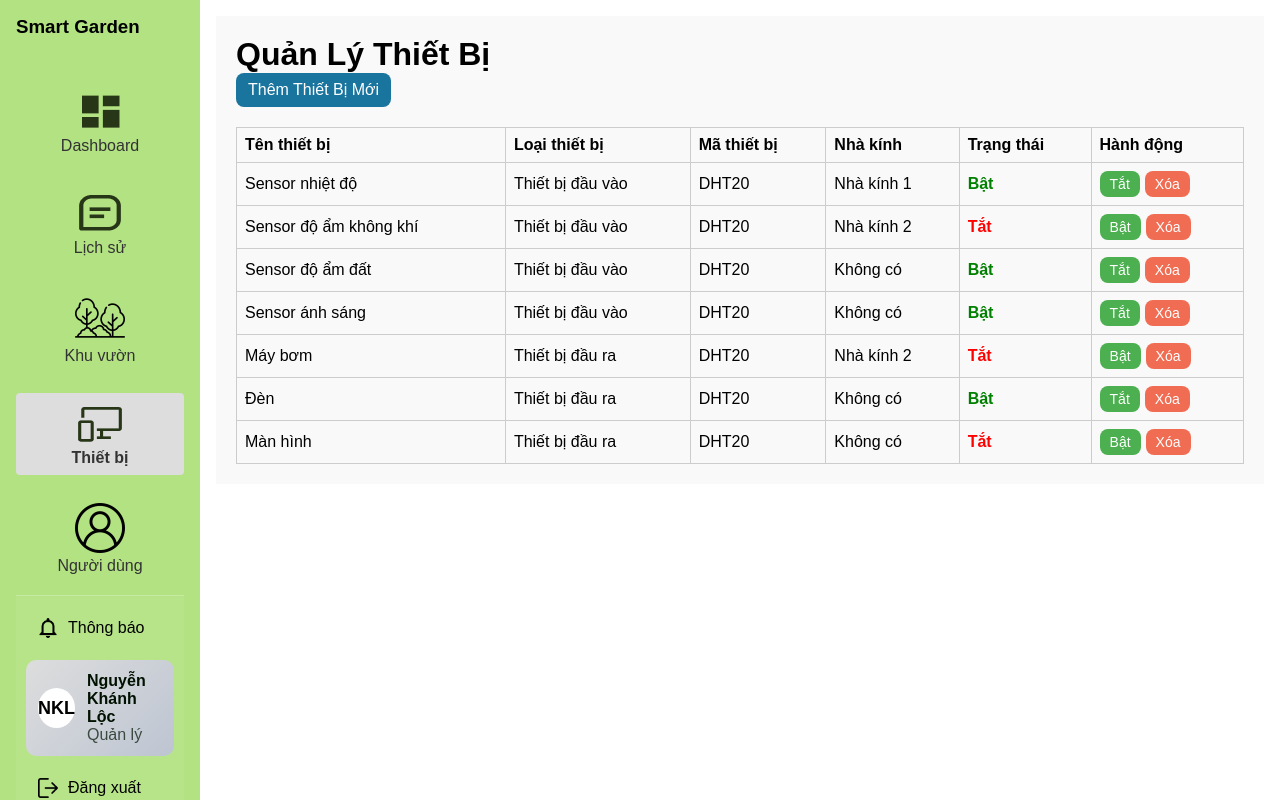
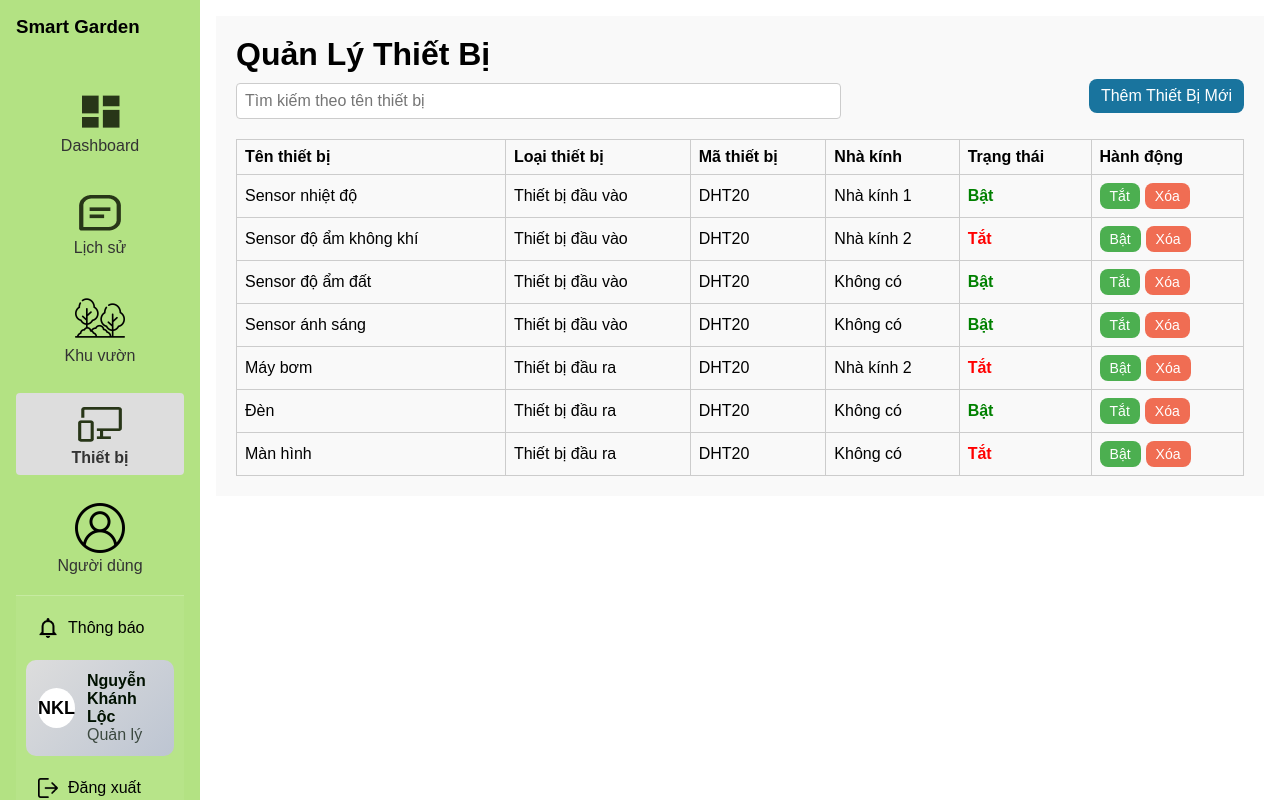
Before and after one commit to Alcization/Do_an_da_nganh, a React (Vite) app: page /user/devices in a window 1280 px wide. Built offline with nearby package versions, Linux system fonts and the light colour scheme.

Commit message:
Add seach button

```diff
--- a/src/pages/user/devices/devices.jsx
+++ b/src/pages/user/devices/devices.jsx
@@ -1,105 +1,3 @@
-// import React, { useState } from 'react';
-// import styles from './devices.module.css';
-
-// const initialDevices = [
-//   { id: 1, name: 'Sensor nhiệt độ', type: 'Thiết bị đầu vào', code: 'DHT20', greenhouse: 'Nhà kính 1', status: 'on' },
-//   { id: 2, name: 'Sensor độ ẩm không khí', type: 'Thiết bị đầu vào', code: 'DHT20', greenhouse: 'Nhà kính 2', status: 'off' },
-//   { id: 3, name: 'Sensor độ ẩm đất', type: 'Thiết bị đầu vào', code: 'DHT20', greenhouse: 'Không có', status: 'on' },
-//   { id: 4, name: 'Sensor ánh sáng', type: 'Thiết bị đầu vào', code: 'DHT20', greenhouse: 'Nhà kính 1', status: 'on' },
-//   { id: 5, name: 'Máy bơm', type: 'Thiết bị đầu ra', code: 'DHT20', greenhouse: 'Nhà kính 2', status: 'off' },
-//   { id: 6, name: 'Đèn', type: 'Thiết bị đầu ra', code: 'DHT20', greenhouse: 'Không có', status: 'on' },
-//   { id: 7, name: 'Màn hình', type: 'Thiết bị đầu ra', code: 'DHT20', greenhouse: 'Nhà kính 1', status: 'off' }
-// ];
-
-// function Devices() {
-//   const [devices, setDevices] = useState(initialDevices);
-//   const [addingNew, setAddingNew] = useState(false);
-//   const [newDeviceData, setNewDeviceData] = useState({
-//     name: '',
-//     type: 'Thiết bị đầu vào',
-//     code: 'DHT20',
-//     greenhouse: 'Không có',
-//     status: 'on'
-//   });
-
-//   // Toggle trạng thái thiết bị
-//   const handleToggleStatus = (id) => {
-//     setDevices((prev) =>
-//       prev.map((device) =>
-//         device.id === id ? { ...device, status: device.status === 'on' ? 'off' : 'on' } : device
-//       )
-//     );
-//   };
-
-//   // Xử lý thay đổi input trong modal thêm thiết bị mới
-//   const handleNewDeviceChange = (e) => {
-//     const { name, value } = e.target;
-//     setNewDeviceData((prev) => ({ ...prev, [name]: value }));
-//   };
-
-//   // Lưu thiết bị mới vào danh sách
-//   const handleSaveNewDevice = () => {
-//     const newDevice = {
-//       ...newDeviceData,
-//       id: Date.now()
-//     };
-//     setDevices((prev) => [...prev, newDevice]);
-//     setNewDeviceData({
-//       name: '',
-//       type: 'Thiết bị đầu vào',
-//       code: 'DHT20',
-//       greenhouse: 'Không có',
-//       status: 'on'
-//     });
-//     setAddingNew(false);
-//   };
-
-//   return (
-//     <div className={styles.container}>
-//       <h1>Quản Lý Thiết Bị</h1>
-//       <button className={styles.addButton} onClick={() => setAddingNew(true)}>
-//         Thêm Thiết Bị Mới
-//       </button>
-
-//       <table className={styles.deviceTable}>
-//         <thead>
-//           <tr>
-//             <th>Tên thiết bị</th>
-//             <th>Loại thiết bị</th>
-//             <th>Mã thiết bị</th>
-//             <th>Nhà kính</th>
-//             <th>Trạng thái</th>
-//             <th>Hành động</th>
-//           </tr>
-//         </thead>
-//         <tbody>
-//           {devices.map((device) => (
-//             <tr key={device.id}>
-//               <td>{device.name}</td>
-//               <td>{device.type}</td>
-//               <td>{device.code}</td>
-//               <td>{device.greenhouse}</td>
-//               <td className={device.status === 'on' ? styles.statusOn : styles.statusOff}>
-//                 {device.status === 'on' ? 'Bật' : 'Tắt'}
-//               </td>
-//               <td>
-//                 <button className={styles.toggleButton} onClick={() => handleToggleStatus(device.id)}>
-//                   {device.status === 'on' ? 'Tắt' : 'Bật'}
-//                 </button>
-//               </td>
-//             </tr>
-//           ))}
-//         </tbody>
-//       </table>
-
-
-//     </div>
-//   );
-// }
-
-// export default Devices;
-
-
 import React, { useState } from 'react';
 import styles from './devices.module.css';
 
@@ -115,6 +13,7 @@ const initialDevices = [
 
 function Devices() {
   const [devices, setDevices] = useState(initialDevices);
+  const [searchQuery, setSearchQuery] = useState('');
   const [addingNew, setAddingNew] = useState(false);
   const [deletingDevice, setDeletingDevice] = useState(null);
   const [newDeviceData, setNewDeviceData] = useState({
@@ -172,12 +71,27 @@ function Devices() {
     setDeletingDevice(null);
   };
 
+  // Lọc danh sách thiết bị theo tên
+  const filteredDevices = devices.filter((device) =>
+    device.name.toLowerCase().includes(searchQuery.toLowerCase())
+  );
+
   return (
     <div className={styles.container}>
       <h1>Quản Lý Thiết Bị</h1>
-      <button className={styles.addButton} onClick={() => setAddingNew(true)}>
-        Thêm Thiết Bị Mới
-      </button>
+      <div className={styles.controls}>
+        <input
+          type="text"
+          placeholder="Tìm kiếm theo tên thiết bị"
+          className={styles.searchInput}
+          value={searchQuery}
+          onChange={(e) => setSearchQuery(e.target.value)}
+        />
+        <button className={styles.addButton} onClick={() => setAddingNew(true)}>
+          Thêm Thiết Bị Mới
+        </button>
+      </div>
+
 
       <table className={styles.deviceTable}>
         <thead>
@@ -191,7 +105,7 @@ function Devices() {
           </tr>
         </thead>
         <tbody>
-          {devices.map((device) => (
+          {filteredDevices.map((device) => (
             <tr key={device.id}>
               <td>{device.name}</td>
               <td>{device.type}</td>
--- a/src/pages/user/devices/devices.module.css
+++ b/src/pages/user/devices/devices.module.css
@@ -3,6 +3,22 @@
   padding: 20px;
   background-color: #f9f9f9;
   box-sizing: border-box;
+}
+
+.controls {
+  display: flex;
+  justify-content: space-between;
+  align-items: center;
+  margin-bottom: 20px;
+}
+
+.searchInput {
+  padding: 8px;
+  margin-top: 10px;
+  font-size: 16px;
+  width: 60%;
+  border: 1px solid #ccc;
+  border-radius: 4px;
 }
 
 .addButton {
--- a/src/pages/user/setting/setting.jsx
+++ b/src/pages/user/setting/setting.jsx
@@ -11,6 +11,7 @@ function Setting() {
   const [users, setUsers] = useState(initialUsers);
   const [addingNew, setAddingNew] = useState(false);
   const [deletingUser, setDeletingUser] = useState(null);
+  const [searchQuery, setSearchQuery] = useState('');
   const [newUserData, setNewUserData] = useState({
     name: '',
     role: 'Công nhân',
@@ -47,12 +48,26 @@ function Setting() {
     setDeletingUser(null);
   };
 
+  // Lọc người dùng theo tên (không phân biệt hoa thường)
+  const filteredUsers = users.filter((user) =>
+    user.name.toLowerCase().includes(searchQuery.toLowerCase())
+  );
+
   return (
     <div className={styles.container}>
       <h1>Quản Lý Người Dùng</h1>
-      <button className={styles.addButton} onClick={() => setAddingNew(true)}>
-        Thêm Người Dùng
-      </button>
+      <div className={styles.controls}>
+        <input
+          type="text"
+          placeholder="Tìm kiếm theo tên"
+          className={styles.searchInput}
+          value={searchQuery}
+          onChange={(e) => setSearchQuery(e.target.value)}
+        />
+        <button className={styles.addButton} onClick={() => setAddingNew(true)}>
+          Thêm Người Dùng
+        </button>
+      </div>
 
       <table className={styles.userTable}>
         <thead>
@@ -66,7 +81,7 @@ function Setting() {
           </tr>
         </thead>
         <tbody>
-          {users.map((user) => (
+          {filteredUsers.map((user) => (
             <tr key={user.id}>
               <td>{user.name}</td>
               <td>{user.role}</td>
--- a/src/pages/user/setting/setting.module.css
+++ b/src/pages/user/setting/setting.module.css
@@ -3,6 +3,22 @@
   padding: 20px;
   background-color: #f9f9f9;
   box-sizing: border-box;
+}
+
+.controls {
+  display: flex;
+  justify-content: space-between;
+  align-items: center;
+  margin-bottom: 20px;
+}
+
+.searchInput {
+  padding: 8px;
+  margin-top: 10px;
+  font-size: 16px;
+  width: 60%;
+  border: 1px solid #ccc;
+  border-radius: 4px;
 }
 
 .addButton {
```
Also changed, not shown: src/pages/user/devices/input/input.jsx (deleted, +0 -11 lines), src/pages/user/devices/output/output.jsx (deleted, +0 -11 lines), src/pages/user/devices/input/input.css (deleted), src/pages/user/devices/output/output.css (deleted). Lines whose indentation alone changed are shown as unchanged.
